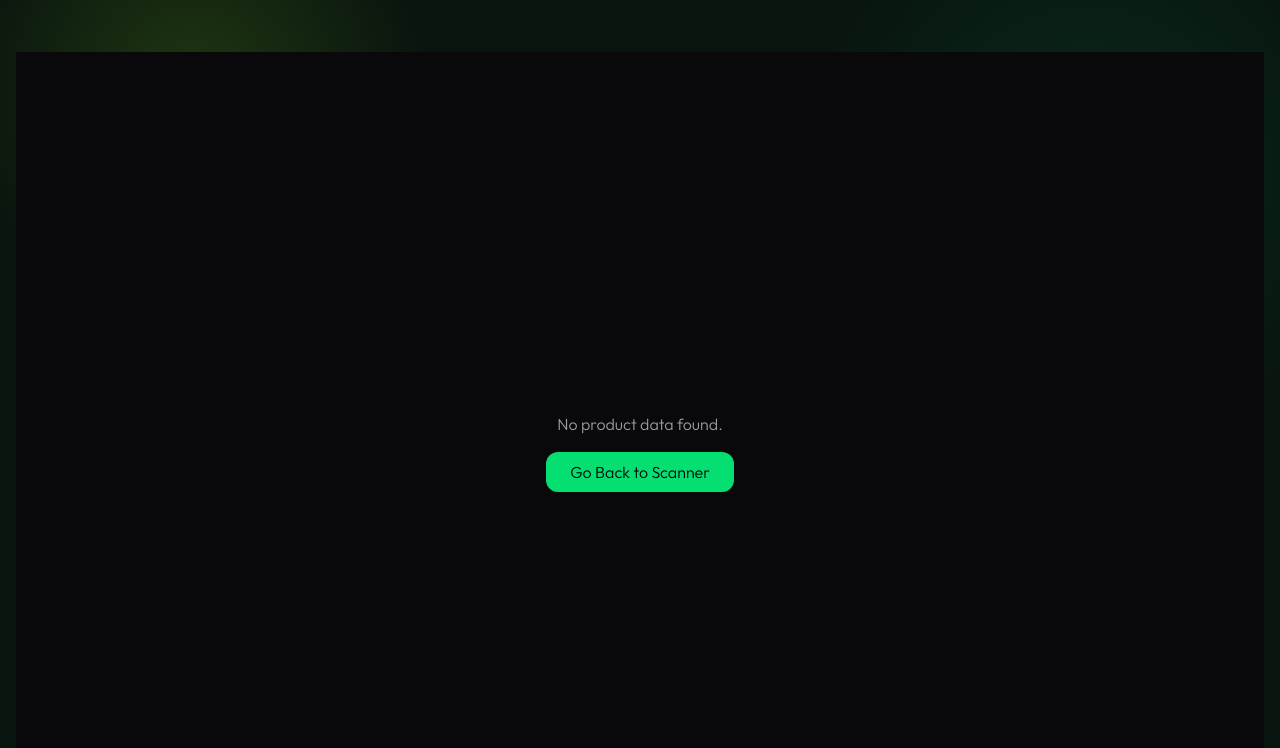
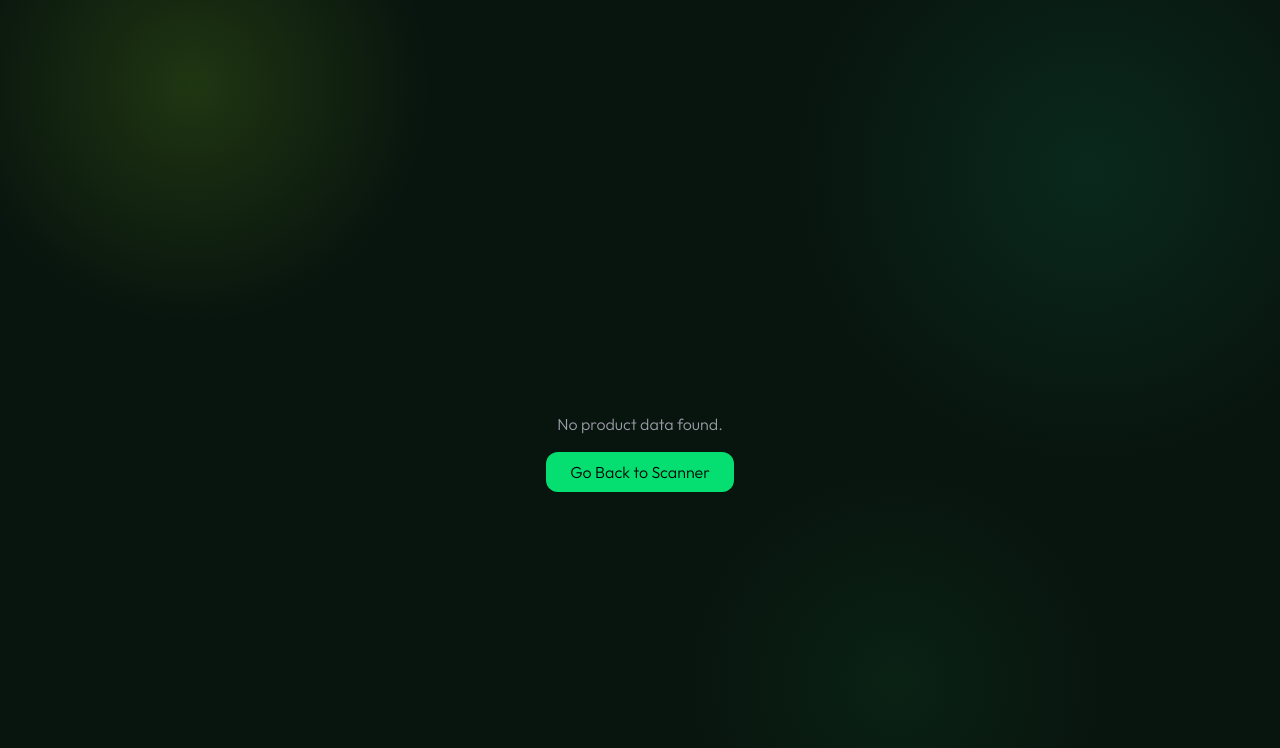
Before and after one commit to KaranMantrii/NutriScan-, a React (Vite) app: page /result in a window 1280 px wide. Shown: the top 748 px of the page. Built offline with nearby package versions, Linux system fonts and the light colour scheme.

Commit message:
background fix again

```diff
--- a/src/pages/Results.jsx
+++ b/src/pages/Results.jsx
@@ -13,7 +13,7 @@ export default function Result() {
     // Fallback if accessed directly without scanning
     if (!product) {
         return (
-            <div className="min-h-dvh flex flex-col items-center justify-center text-white p-6 bg-zinc-950">
+            <div className="min-h-dvh flex flex-col items-center justify-center text-white p-6">
                 <p className="text-zinc-400 mb-4">No product data found.</p>
                 <button
                     onClick={() => navigate(-1)}
@@ -36,7 +36,7 @@ export default function Result() {
     return (
         <div className="min-h-dvh text-white overflow-x-hidden pb-20">
             {/* Header */}
-            <header className="sticky top-0 z-50 p-5 bg-zinc-950/80 backdrop-blur-md flex items-center border-b border-white/10">
+            <header className="sticky top-0 z-50 p-5 flex items-center border-b border-white/10">
                 <button onClick={() => navigate(-1)} className="p-2 -ml-2 rounded-full hover:bg-zinc-800 transition-colors">
                     <ChevronLeft className="w-6 h-6 text-zinc-300" />
                 </button>
```
